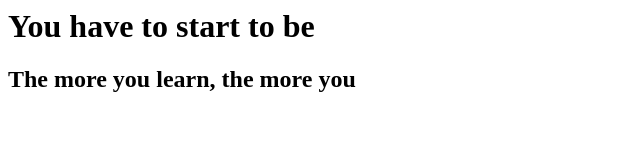
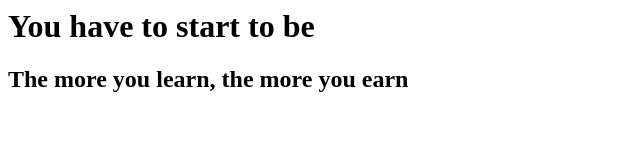
Before and after one commit to Ikhan2001/firstgitrepo, a plain HTML site: page index.html in a window 1280 px wide. Shown: the full height of the page, 0-640 px from the left. Drawn offline with Linux system fonts and the light colour scheme.

Commit message:
fixed the defect

```diff
--- a/index.html
+++ b/index.html
@@ -1,6 +1,6 @@
 <html>
 	<body>
 		<h1>You have to start to be </h1>
-		<h2>The more you learn, the more you</h2>
+		<h2>The more you learn, the more you earn</h2>
 	</body>
 </html>
```
